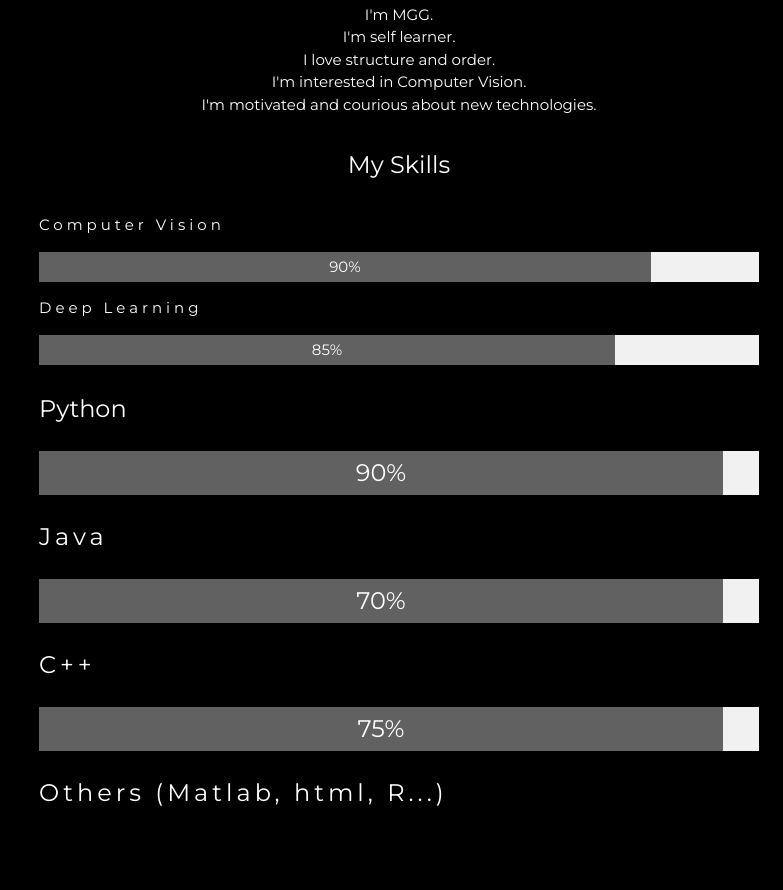
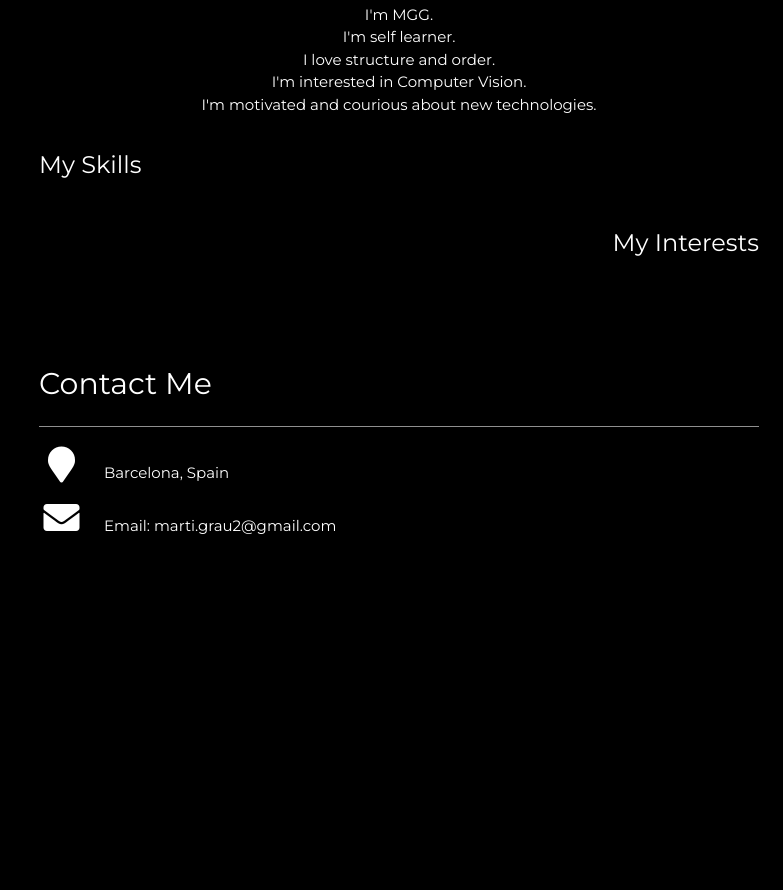
Before and after one commit to MartiGrau/MartiGrau.github.io, a plain HTML site: page index.html in a window 1280 px wide. Shown: the part 802-1692 px from the top of the page, without its empty margins (497-1280 px from the left). After the commit the page ends 1463 px from the top, so only its background shows below. Drawn offline with nearby package versions, Linux system fonts and the light colour scheme.

Commit message:
change icon modify skills and Interests

```diff
--- a/index.html
+++ b/index.html
@@ -4,7 +4,7 @@
 <title>Martí Grau</title>
 <meta charset="UTF-8" />
 <meta name="viewport" content="width=device-width, initial-scale=1">
-<link rel="shortcut icon" type="image/png" href="images/browser_icon.png">
+<link rel="shortcut icon" type="image/png" href="images/mgg_logo.png">
 <link rel="stylesheet" href="https://www.w3schools.com/w3css/4/w3.css">
 <link rel="stylesheet" href="https://fonts.googleapis.com/css?family=Montserrat">
 <link rel="stylesheet" href="https://cdnjs.cloudflare.com/ajax/libs/font-awesome/4.7.0/css/font-awesome.min.css">
@@ -90,8 +90,12 @@
     </p>
 
     <!--Skills-->
-    <h3 class="w3-padding-16" align="center">My Skills</h3>
-    <p class="w3-wide">Computer Vision</p>
+    <h3 class="w3-padding-16" align="left">My Skills</h3>
+
+    <!--Interests-->
+    <h3 class="w3-padding-16" align="Right">My Interests</h3>
+
+    <!--<p class="w3-wide">Computer Vision</p>
     <div class="w3-light-grey">
       <div class="w3-container w3-center w3-padding-small w3-dark-grey" style="width:85%">90%</div>
     </div>
@@ -100,7 +104,7 @@
       <div class="w3-container w3-center w3-padding-small w3-dark-grey" style="width:80%">85%</div>
     </div>
     <!--Programming Languages-->
-    <h3 class="w3-padding-16" align="center>Programming languages</h3>
+    <!--<h3 class="w3-padding-16" align="center>Programming languages</h3>
     <p class="w3-wide">Python</p>
     <div class="w3-light-grey">
       <div class="w3-container w3-center w3-padding-small w3-dark-grey" style="width:95%">90%</div>
@@ -116,6 +120,7 @@
     <p class="w3-wide">Others (Matlab, html, R...)</p>
     <br>
   <!-- End About Section -->
+
   </div>
 
   <!-- Contact Section -->
```
Also changed, not shown: images/browser_icon.png (deleted), images/mgg_logo.png (added).
